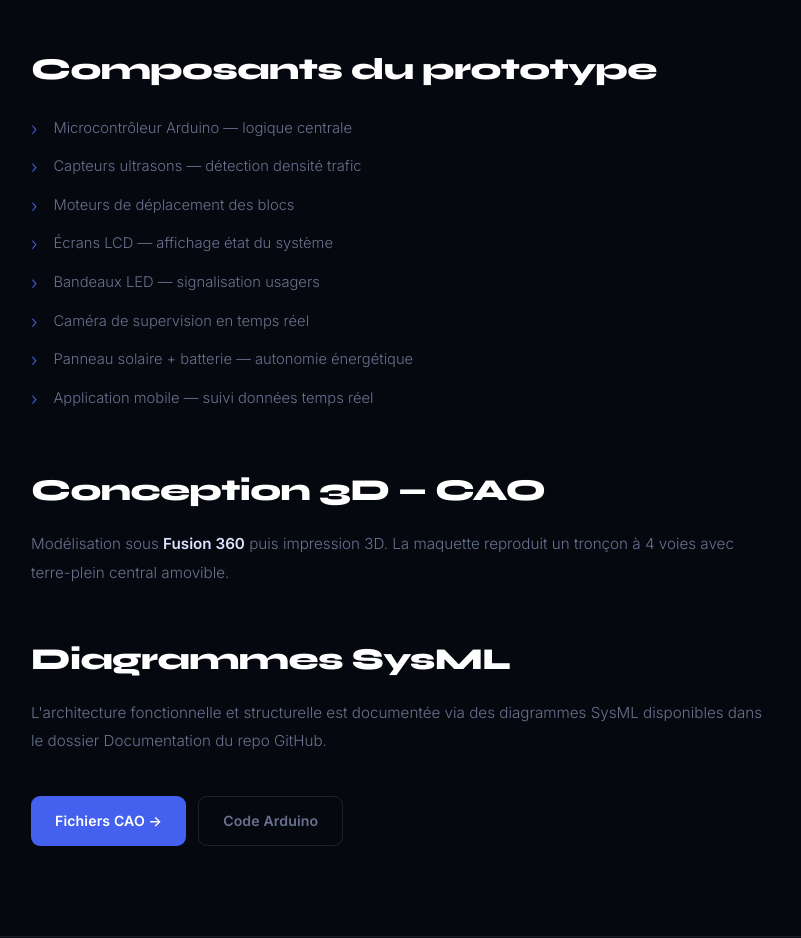
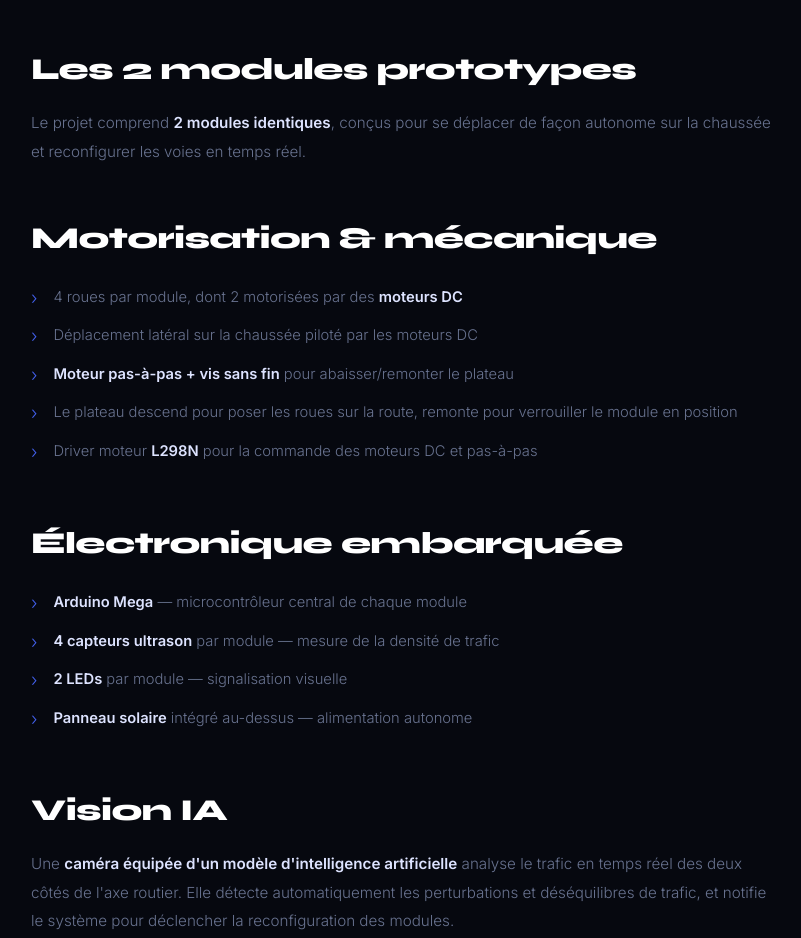
Before and after one commit to SmartLine-fr/SmartLine-fr.github.io, a plain HTML site: page conception.html in a window 1280 px wide. Shown: the part 1427-2365 px from the top of the page, without its empty margins (239-1040 px from the left). Drawn offline with Linux system fonts and the light colour scheme.

Commit message:
Mise à jour specs techniques réelles

```diff
--- a/conception.html
+++ b/conception.html
@@ -50,19 +50,32 @@
    Moteurs + Affichage LCD/LED + Application mobile</div>
   <h2>Chaîne d'énergie</h2>
   <div class="code-block">Panneau solaire → Batterie → Régulateur → Arduino + Moteurs</div>
-  <h2>Composants du prototype</h2>
+  <h2>Les 2 modules prototypes</h2>
+  <p>Le projet comprend <strong>2 modules identiques</strong>, conçus pour se déplacer de façon autonome sur la chaussée et reconfigurer les voies en temps réel.</p>
+
+  <h2>Motorisation & mécanique</h2>
   <ul>
-    <li>Microcontrôleur Arduino — logique centrale</li>
-    <li>Capteurs ultrasons — détection densité trafic</li>
-    <li>Moteurs de déplacement des blocs</li>
-    <li>Écrans LCD — affichage état du système</li>
-    <li>Bandeaux LED — signalisation usagers</li>
-    <li>Caméra de supervision en temps réel</li>
-    <li>Panneau solaire + batterie — autonomie énergétique</li>
-    <li>Application mobile — suivi données temps réel</li>
+    <li>4 roues par module, dont 2 motorisées par des <strong>moteurs DC</strong></li>
+    <li>Déplacement latéral sur la chaussée piloté par les moteurs DC</li>
+    <li><strong>Moteur pas-à-pas + vis sans fin</strong> pour abaisser/remonter le plateau</li>
+    <li>Le plateau descend pour poser les roues sur la route, remonte pour verrouiller le module en position</li>
+    <li>Driver moteur <strong>L298N</strong> pour la commande des moteurs DC et pas-à-pas</li>
   </ul>
+
+  <h2>Électronique embarquée</h2>
+  <ul>
+    <li><strong>Arduino Mega</strong> — microcontrôleur central de chaque module</li>
+    <li><strong>4 capteurs ultrason</strong> par module — mesure de la densité de trafic</li>
+    <li><strong>2 LEDs</strong> par module — signalisation visuelle</li>
+    <li><strong>Panneau solaire</strong> intégré au-dessus — alimentation autonome</li>
+  </ul>
+
+  <h2>Vision IA</h2>
+  <p>Une <strong>caméra équipée d'un modèle d'intelligence artificielle</strong> analyse le trafic en temps réel des deux côtés de l'axe routier. Elle détecte automatiquement les perturbations et déséquilibres de trafic, et notifie le système pour déclencher la reconfiguration des modules.</p>
+
   <h2>Conception 3D — CAO</h2>
-  <p>Modélisation sous <strong>Fusion 360</strong> puis impression 3D. La maquette reproduit un tronçon à 4 voies avec terre-plein central amovible.</p>
+  <p>Modélisation sous <strong>Fusion 360</strong> puis impression 3D. La maquette reproduit un tronçon à 4 voies avec les deux modules de terre-plein intégrés.</p>
+
   <h2>Diagrammes SysML</h2>
   <p>L'architecture fonctionnelle et structurelle est documentée via des diagrammes SysML disponibles dans le dossier Documentation du repo GitHub.</p>
   <div style="display:flex;gap:0.75rem;flex-wrap:wrap;margin-top:2.5rem">
```
Also changed, not shown: README.md, 1 other file.
